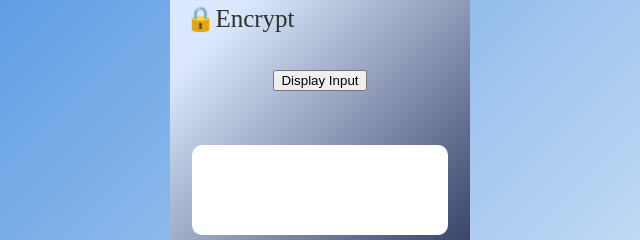
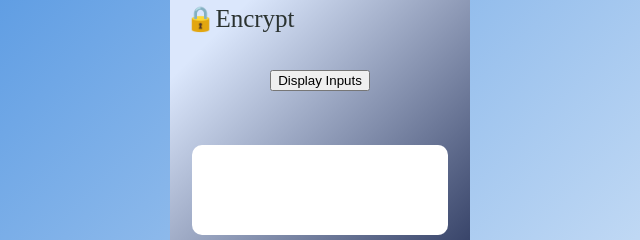
Before and after one commit to MarKoyReloxJ15/Caesar_Shift_mini_project, a plain HTML site: page index.html in a window 1280 px wide. Shown: the part 296-536 px from the top of the page, 320-960 px from the left. Drawn offline with Linux system fonts and the light colour scheme.

Commit message:
anothere Edit

```diff
--- a/index.html
+++ b/index.html
@@ -114,7 +114,7 @@
 
 
       <div class="btn">
-        <button onclick="displayInput()" id="button">Display Input</button>
+        <button onclick="displayInput()" id="button">Display Inputs</button>
       </div>
 
 
```
